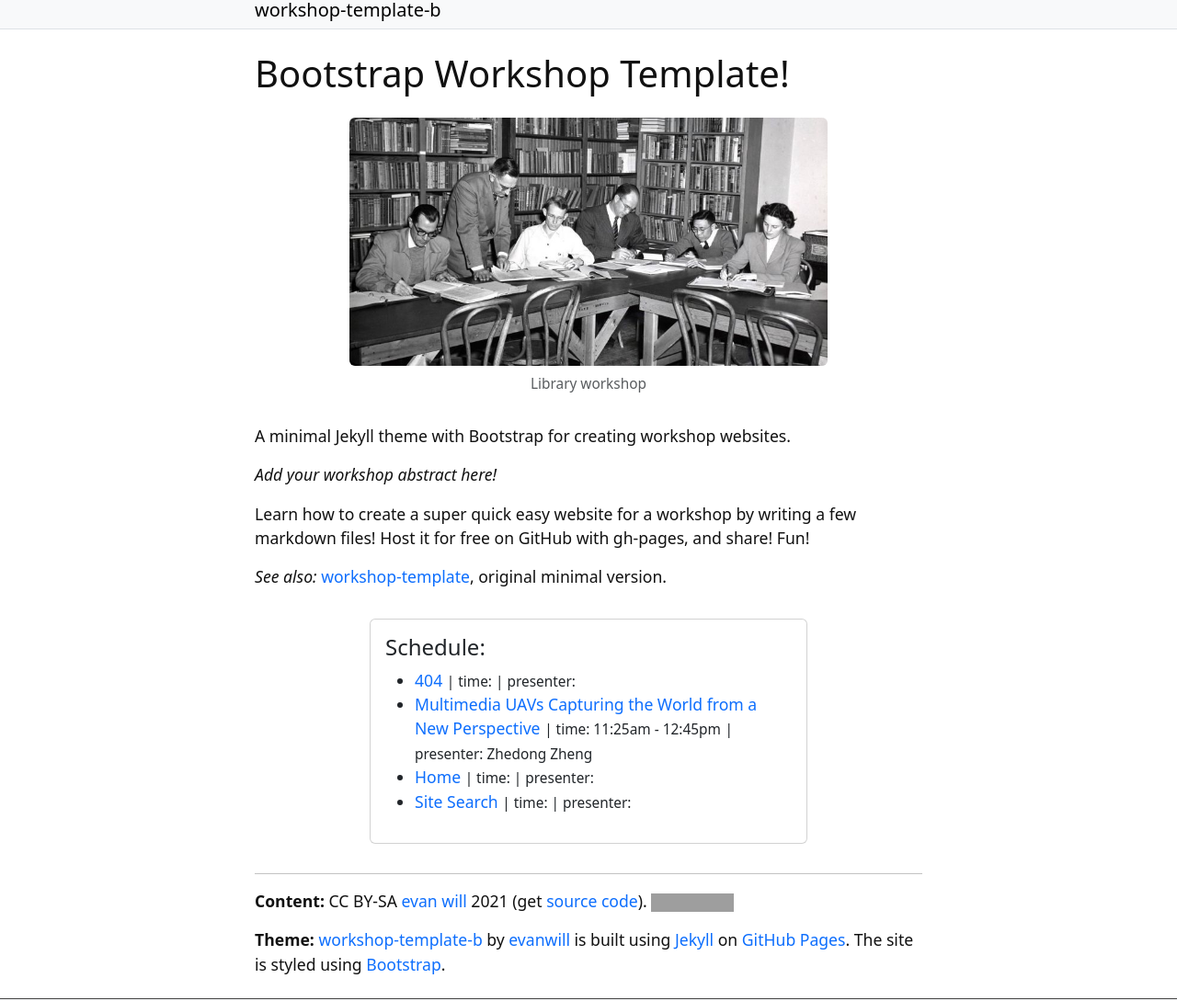
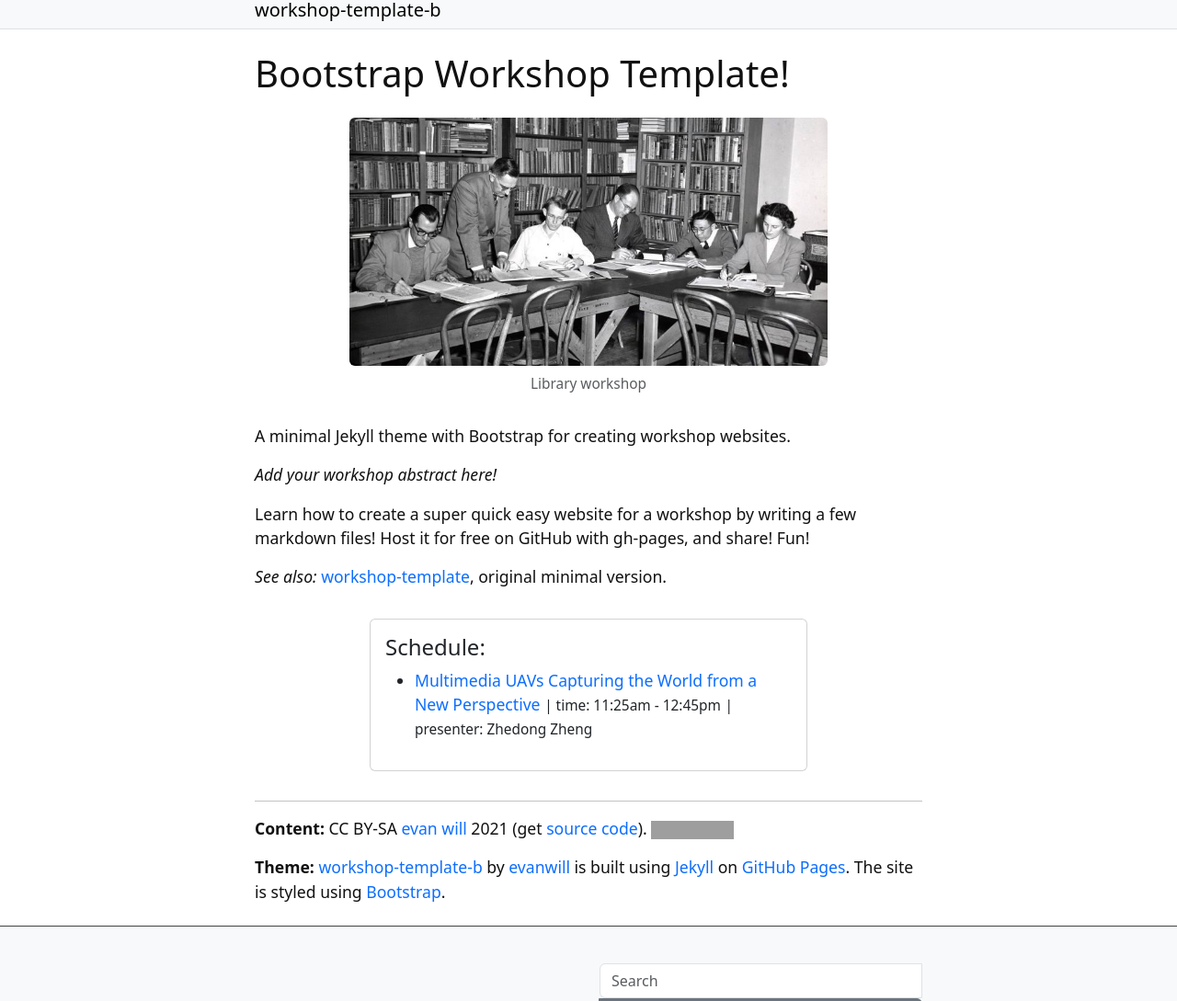
Before and after one commit to zxh009123/WACV25_CVGL_Tutorial, a Jekyll site: the page built from index.md, in a window 1280 px wide, cut to the strip 121-1210 px from the top of the page. Shown: the whole strip at 92% size. Built offline with Jekyll 4.4.1, drawn with Linux system fonts in a browser that asks for light colours; grey boxes are pictures that could not be loaded.

Commit message:
add if presenter

```diff
--- a/_includes/toc.html
+++ b/_includes/toc.html
@@ -8,12 +8,14 @@
                 <h2 class="h4 card-title">Schedule:</h2>
                 <ul>
                     {% for section in site.html_pages %}
+                    {% if section.presenter %}
                     <li><a href="{{ section.url | relative_url }}">
                         {{ section.title }}
                     </a>
                         <small>| time: {{ section.topics }}</small>
                         <small>| presenter: {{ section.presenter }}</small>
                     </li>
+                    {% endif %}
                     {%- endfor -%}
                 </ul>
             </div>
```
